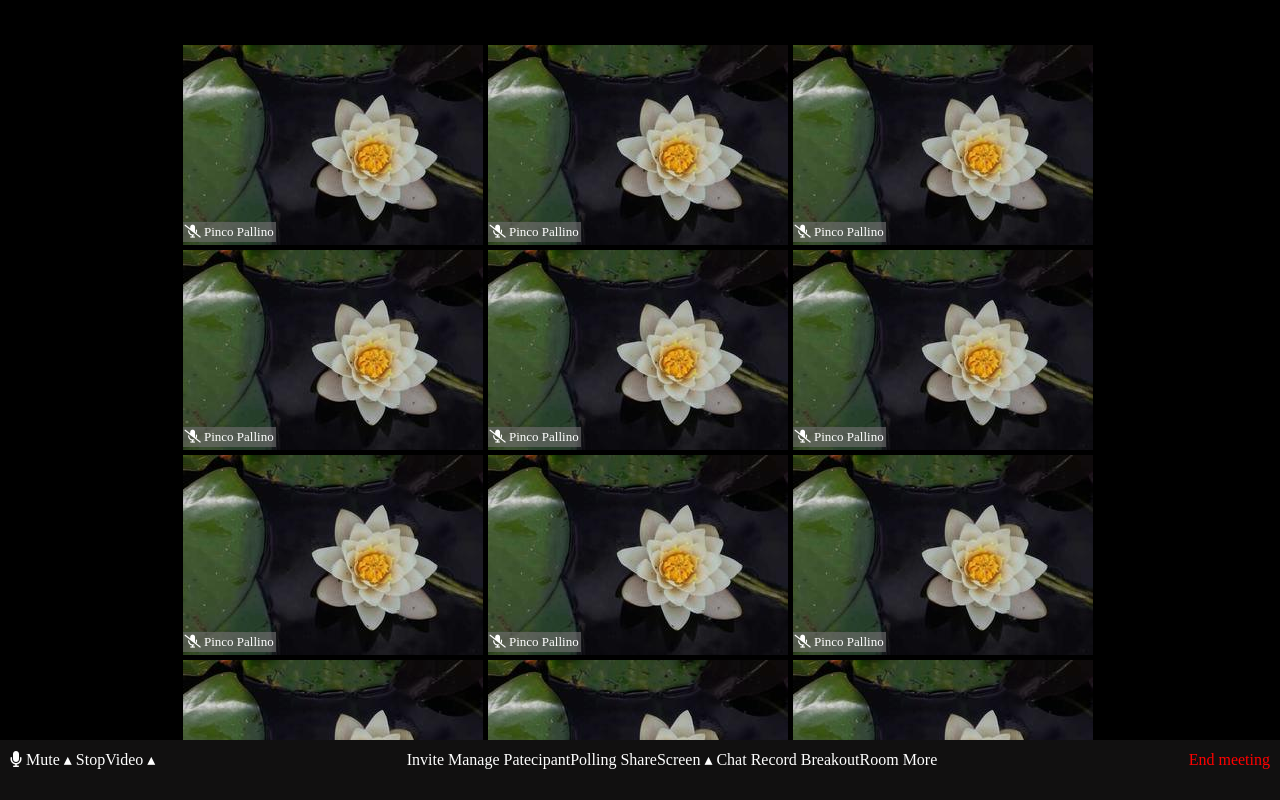
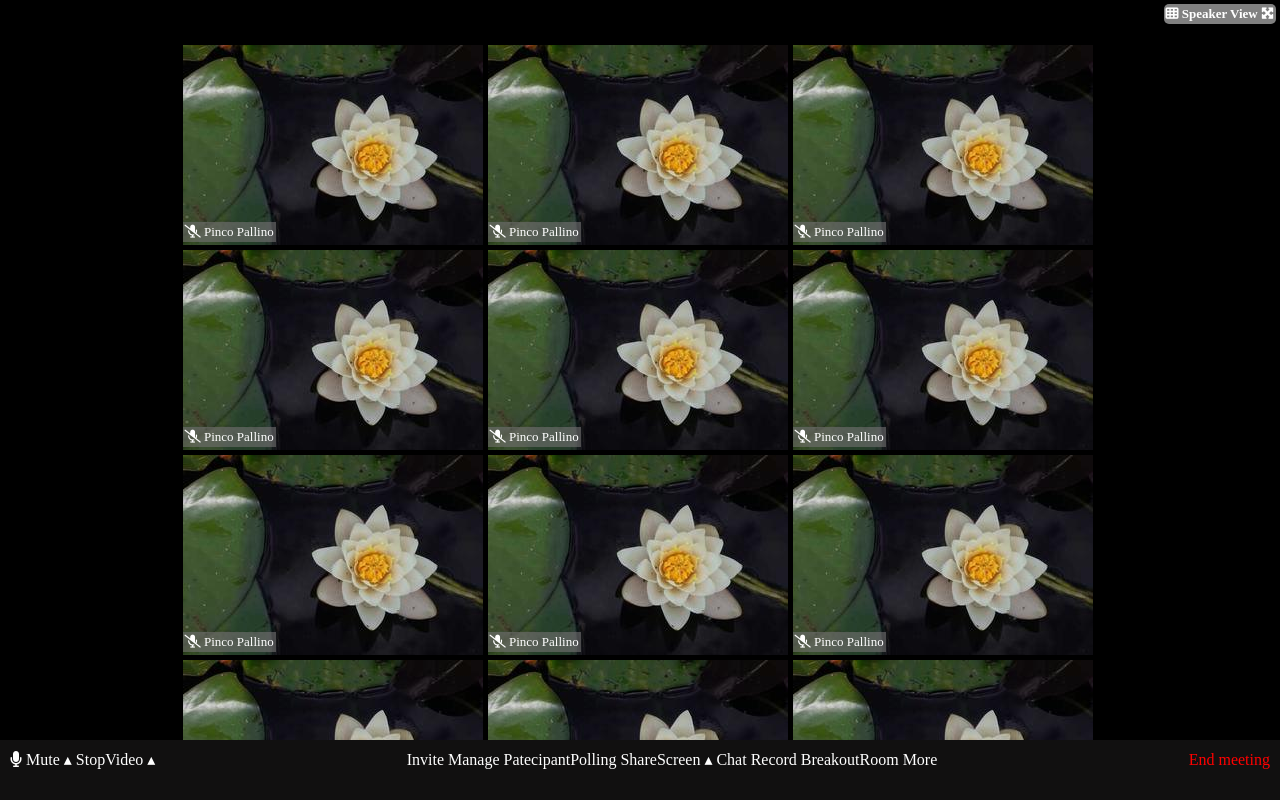
Before and after one commit to GiordanoDiego/html-css-zoom, a plain HTML site: page index.html in a window 1280 px wide. Drawn offline with Linux system fonts and the light colour scheme.

Commit message:
main header complete

```diff
--- a/css/style.css
+++ b/css/style.css
@@ -27,7 +27,26 @@ main{
     height: calc(100vh - 60px);
     background-color: black;
     overflow: auto;
+    position: relative;
 }
+
+.header-main-container{
+    color: white;
+    background-color: gray;
+    display: inline-block;
+    font-size: small;
+    padding: 2px;
+    font-weight: bold;
+    border-radius: 5px;
+    position: absolute;
+    right: 4px;
+    top: 4px
+}
+
+.header-main-container > div{
+    display: inline-block;
+}
+
 .main-container{
     padding: 40px;
     justify-content: center;
--- a/index.html
+++ b/index.html
@@ -15,6 +15,14 @@
     <body class="debug">
         <!-- START MAIN -->
         <main>
+            <div class="header-main-container">
+                <div>
+                    <i class="fa-solid fa-table-cells"></i> Speaker View
+                </div>
+                <div>
+                    <i class="fa-solid fa-maximize"></i>
+                </div>
+            </div>
             <div class="main-container flex-container">
                 <div class="box-user">
                     <img src="./img/300x200.jpeg" alt="">
```
